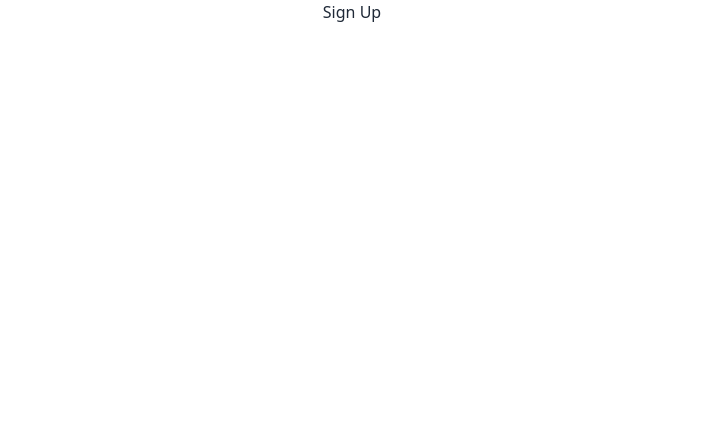
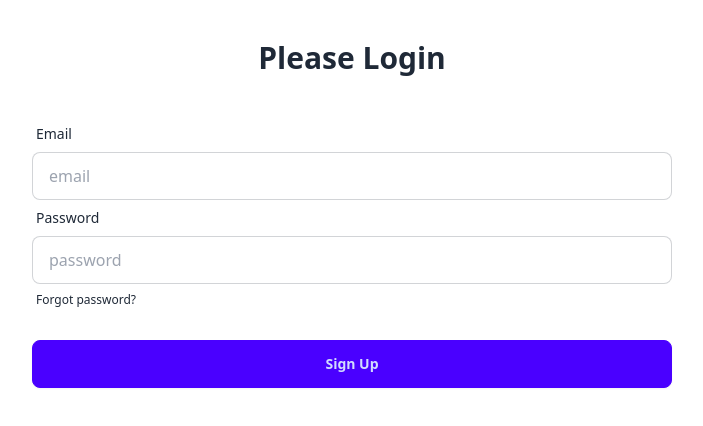
Before and after one commit to Hamed18/coffee-store-client, a React (Vite) app: page /signup in a window 1280 px wide. Shown: the top 426 px of the page, without its empty margins (288-991 px from the left). Built offline with nearby package versions, Linux system fonts and the light colour scheme.

Commit message:
Sign Up UI and Context API created

```diff
--- a/package.json
+++ b/package.json
@@ -10,6 +10,7 @@
     "preview": "vite preview"
   },
   "dependencies": {
+    "firebase": "^10.13.0",
     "localforage": "^1.10.0",
     "match-sorter": "^6.3.4",
     "react": "^18.3.1",
--- /dev/null
+++ b/src/Components/Provider/AuthProvider.jsx
@@ -0,0 +1,25 @@
+import { createContext, useState } from "react";
+import { createUserWithEmailAndPassword,getAuth } from "firebase/auth";
+export const AuthContext = createContext(null);
+import app from "../../Firebase/firebase.config"
+
+const auth = getAuth(app);
+
+const AuthProvider = ({children}) => {
+	const [user,setUser] = useState(null);
+	const createUser = (email,password) => {
+	    return createUserWithEmailAndPassword(auth,email,password);
+	}
+
+	const authInfo = {
+		user,
+		createUser
+	}
+	return (
+		<AuthContext.Provider value={authInfo}>
+              {children}
+		</AuthContext.Provider>
+	);
+};
+
+export default AuthProvider;
--- a/src/Components/SignUp.jsx
+++ b/src/Components/SignUp.jsx
@@ -1,10 +1,67 @@
+import { useContext } from "react";
+import { AuthContext } from "../Components/Provider/AuthProvider";
+const SignUp = () => {
+  const {createUser} = useContext(AuthContext);
 
-const SignUp = () => {
-	return (
-		<div>
-			<p className="text-center">Sign Up</p>
-		</div>
-	);
+  const handleSignUp = e =>{
+		e.preventDefault();
+		console.log(e.currentTarget); // will render whole form's html structure
+        const form = new FormData(e.currentTarget); // will render form data
+        console.log(form);
+        console.log(form.get("password")); // will render the password user have set
+        const email = form.get('email');
+        const password = form.get('password');
+        console.log(email,password);
+
+		createUser(email,password)
+		.then(result =>{
+		  console.log(result.user)
+		})
+		.catch(error =>{
+		  console.error(error)
+		})
+
+	}
+
+  return (
+        <div>
+          <h2 className="text-3xl my-10 text-center font-bold">Please Login</h2>
+          <form onSubmit={handleSignUp} className="md:w-3/4 lg:w-1/2 mx-auto">
+            <div className="form-control">
+              <label className="label">
+                <span className="label-text">Email</span>
+              </label>
+              <input
+                type="email"
+                name="email"
+                placeholder="email"
+                className="input input-bordered"
+                required
+              />
+            </div>
+            <div className="form-control">
+              <label className="label">
+                <span className="label-text">Password</span>
+              </label>
+              <input
+                type="password"
+                name="password"
+                placeholder="password"
+                className="input input-bordered"
+                required
+              />
+              <label className="label">
+                <a href="#" className="label-text-alt link link-hover">
+                  Forgot password?
+                </a>
+              </label>
+            </div>
+            <div className="form-control mt-6">
+              <button className="btn btn-primary">Sign Up</button>
+            </div>
+          </form>
+        </div>
+  );
 };
 
 export default SignUp;
--- a/src/main.jsx
+++ b/src/main.jsx
@@ -12,6 +12,7 @@ import AddCoffee from './Components/AddCoffee.jsx';
 import UpdateCoffee from './Components/UpdateCoffee.jsx';
 import SignUp from './Components/SignUp.jsx';
 import SignIn from './Components/SignIn.jsx';
+import AuthProvider from './Components/Provider/AuthProvider.jsx';
 
 const router = createBrowserRouter([
   {
@@ -40,6 +41,6 @@ const router = createBrowserRouter([
 
 createRoot(document.getElementById('root')).render(
   <StrictMode>
-     <RouterProvider router={router} />
+     <AuthProvider><RouterProvider router={router} /></AuthProvider>
   </StrictMode>,
 )
```
Also changed, not shown: 1 other file (tests, documents, lock files or other folders).
